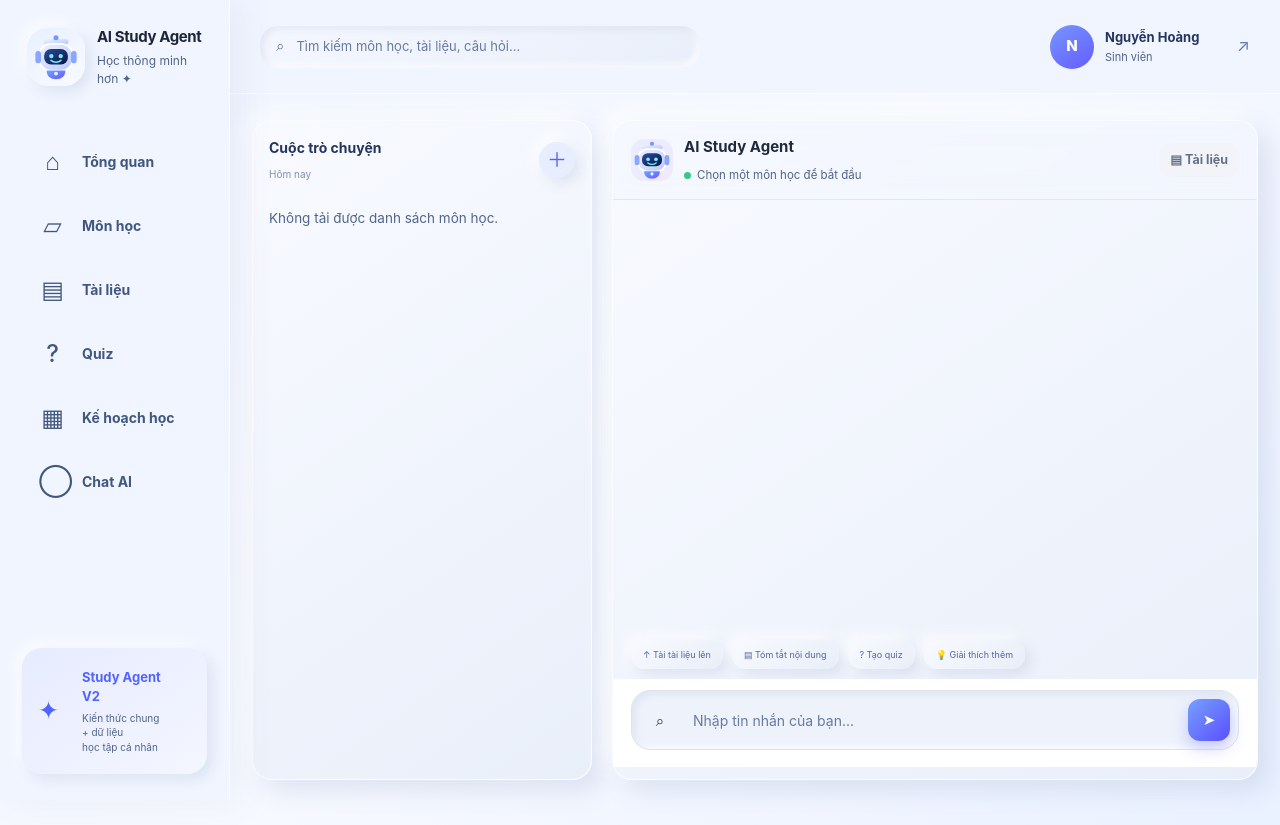
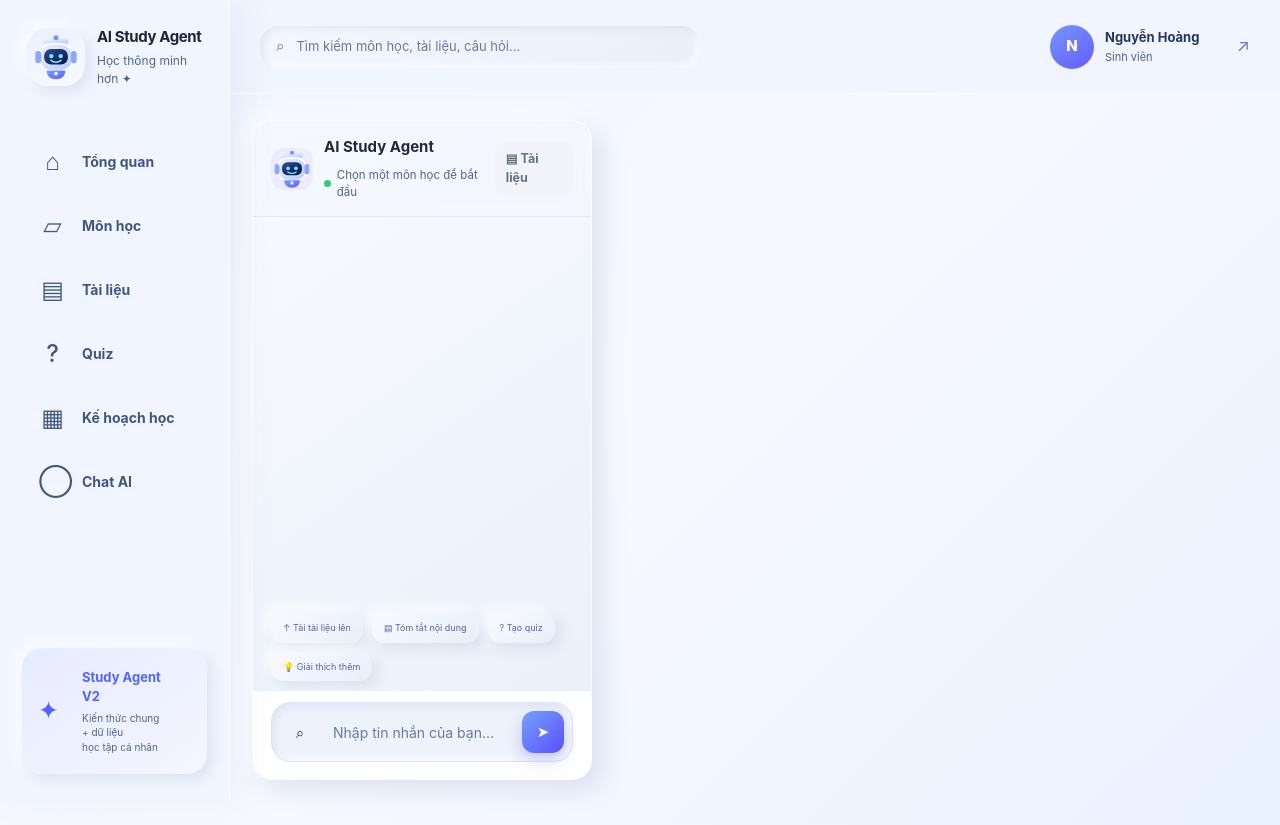
Before and after one commit to nguyencongthanh09102005-beep/AI-Study-Agent, a Flask app: template templates/chat.html in a window 1280 px wide. Run offline with Flask 3, Linux system fonts and the light colour scheme; the template is opened without the code that fills it: most values are stand-ins (such as "Sample title", 1, 10 or a date in 2020).

Commit message:
ui(chat): remove duplicate inner course-list column

```diff
--- a/templates/chat.html
+++ b/templates/chat.html
@@ -5,11 +5,6 @@
 
 {% block content %}
 <section class="chat-shell-new">
-  <aside class="soft-card chat-history-panel">
-    <div class="chat-side-head"><div><strong>Cuộc trò chuyện</strong><small>Hôm nay</small></div><a href="{{ url_for('subjects') }}" title="Thêm môn">＋</a></div>
-    <div class="chat-history-list"></div>
-  </aside>
-
   <section class="soft-card chat-main-panel">
     <header class="chat-header">
       <div class="chat-ai-info">
```
